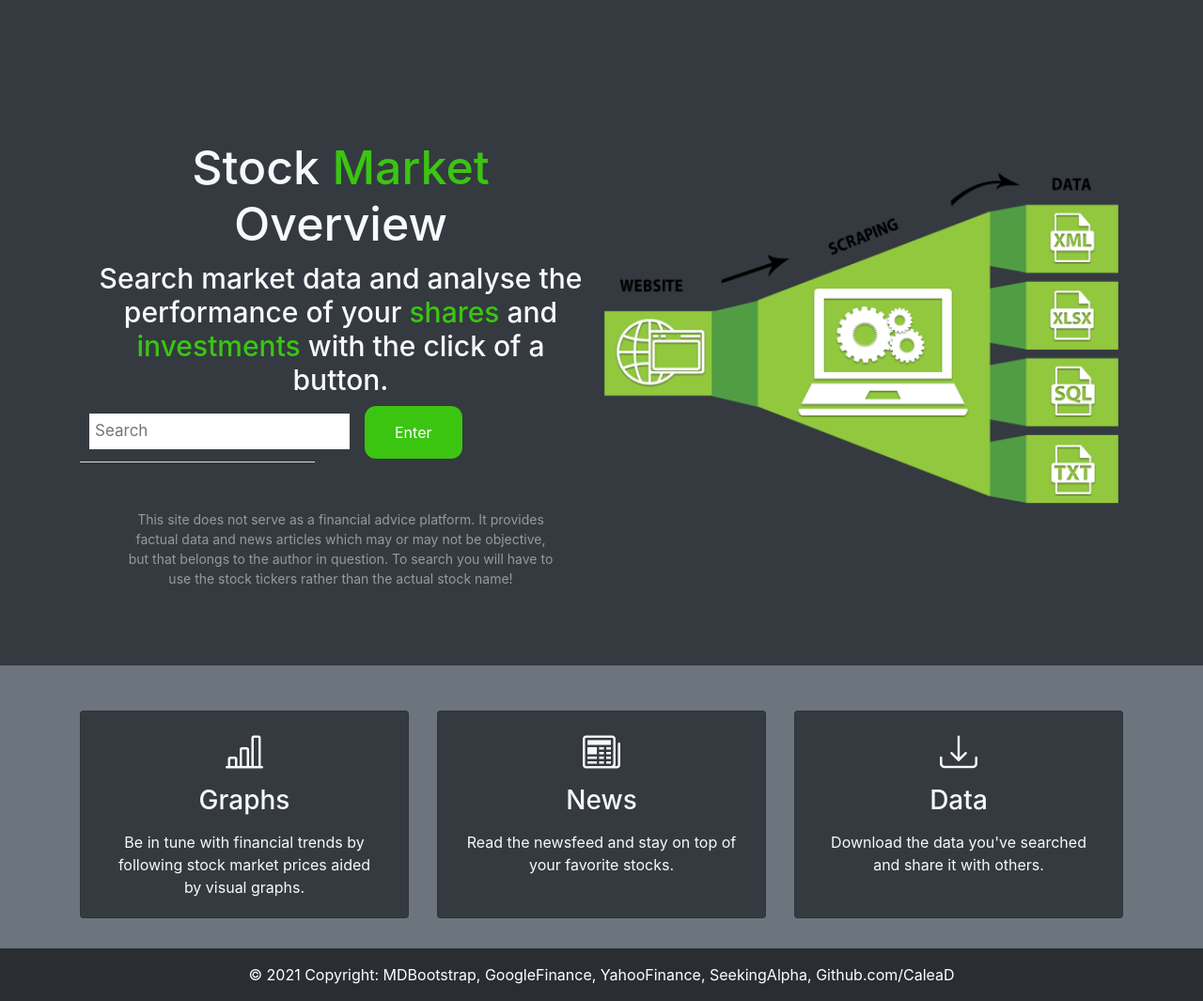
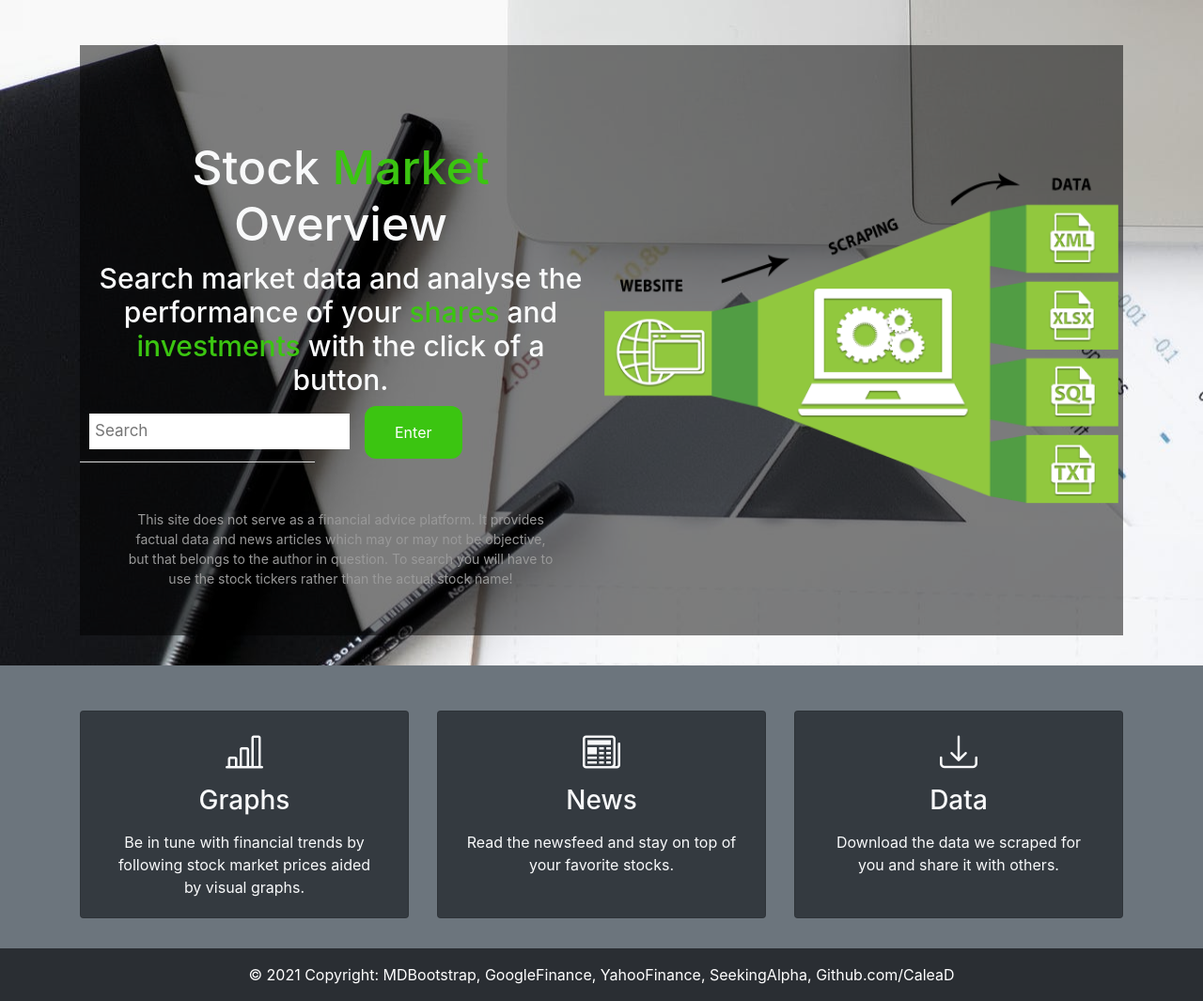
Before and after one commit to CaleaD/stock-trends-web-scraper, a Flask app: page / in a window 1280 px wide. Shown: the part 72-1137 px from the top of the page at 94% size. Run offline with Flask 2, Linux system fonts and the light colour scheme; some libraries are stand-ins or nearby versions.

Commit message:
Front end update to home

```diff
--- a/website/__init__.py
+++ b/website/__init__.py
@@ -1,11 +1,16 @@
 from flask import Flask
 from flask_sqlalchemy import SQLAlchemy
 from flask_security import Security
+
+db = SQLAlchemy()
+DB_NAME = "metricshare.db"
 
 def create_app():
     app = Flask(__name__)
     #TODO: Secure cookies and session data - Remove in production!!
     app.config['SECRET_KEY'] = 'ThisIsMyKey'
+    app.config['SQLALCHEMY_DATABASE_URI'] = f'sqlite:///{DB_NAME}'
+    db.init_app(app)
 
     from .views import views
 
--- a/website/templates/home.html
+++ b/website/templates/home.html
@@ -2,7 +2,7 @@
 
 {% block content %}
     <link rel="stylesheet" type="text/css" href="{{ url_for('static', filename='/style/home.css') }}">
-    <section class="bg-dark text-light p-5 p-lg-0 pt-lg-5 text-center text-sm-start" >
+    <section class="text-light p-5 p-lg-0 pt-lg-5 text-center text-sm-start" style="background-image: url('../static/assets/stocks3.jpeg')">
         <div class="container">
             <!-- Handling Error Messages -->
             {% with messages = get_flashed_messages(with_categories=true) %}
@@ -26,7 +26,7 @@
                 {% endfor %}
             {% endif %}
             {% endwith %}
-            <div class="d-sm-flex align-items-center justify-content-between">
+            <div class="d-sm-flex align-items-center justify-content-between" style="background-color: rgba(0, 0, 0, 0.5);">
                 <div class="left-column">
                     <h1>Stock <span>Market </span>Overview</h1>
                     <h3>
@@ -94,7 +94,7 @@
                             </h1>
                             <h3 class="card-title mb-3">Data</h3>
                             <p class="card-text">
-                                Download the data you've searched and share it with others.
+                                Download the data we scraped for you and share it with others.
                             </p>
                         </div>
                     </div>
--- a/website/views.py
+++ b/website/views.py
@@ -7,7 +7,6 @@ views = Blueprint('views', __name__)
 
 @views.route('/',methods=['GET','POST'])
 def home():
-    #if request.method == "POST":
     data = request.form.get('user-query')
 
     #check if user-query (ticker) is in database/exists for scraping, if not tell it so
@@ -17,7 +16,8 @@ def home():
 
     # Error handling - flask has MESSAGE FLASHING, usage flash('sth here', category = 'error/success/etc')
     #data = request.form
-    #flash(data, category='success')
+    if data:
+        flash(data, category='success')
     print(data)
     return render_template("home.html")
 
```
